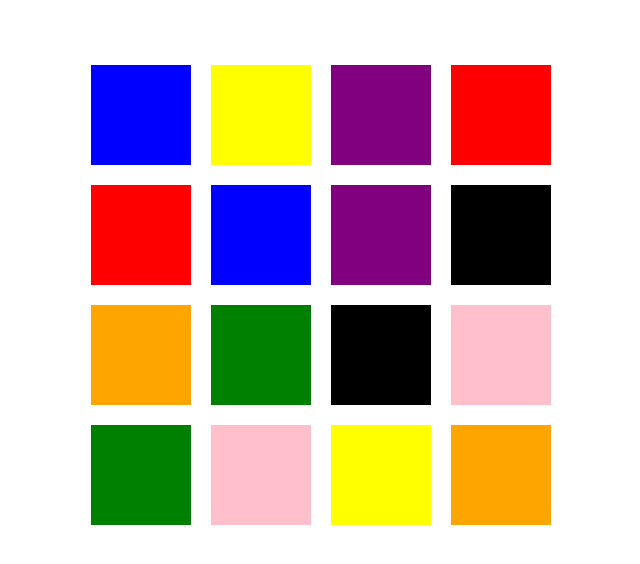
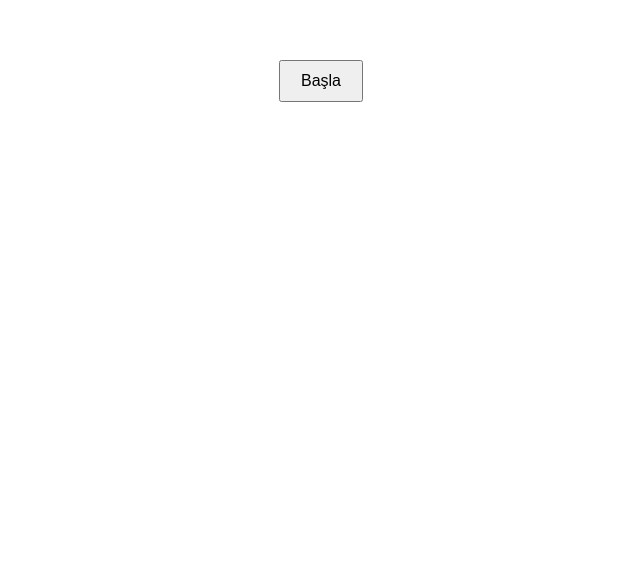
Before and after one commit to aysunurterzi/Memory_Game_Vue, a Vue app: page / in a window 1280 px wide. Shown: the top 564 px of the page, without its empty margins (319-959 px from the left). Built offline with nearby package versions, Linux system fonts and the light colour scheme.

Commit message:
çalışıyor

```diff
--- a/src/App.vue
+++ b/src/App.vue
@@ -1,6 +1,7 @@
 <template>
   <div id="app">
-    <GameBoard />
+    <button @click="startGame" v-if="!gameStarted">Başla</button>
+    <GameBoard v-if="gameStarted" />
   </div>
 </template>
 
@@ -11,6 +12,16 @@ export default {
   name: 'App',
   components: {
     GameBoard
+  },
+  data() {
+    return {
+      gameStarted: false
+    }
+  },
+  methods: {
+    startGame() {
+      this.gameStarted = true;
+    }
   }
 }
 </script>
@@ -24,4 +35,9 @@ export default {
   color: #2c3e50;
   margin-top: 60px;
 }
+button {
+  padding: 10px 20px;
+  font-size: 16px;
+  cursor: pointer;
+}
 </style>
--- a/src/components/GameBoard.vue
+++ b/src/components/GameBoard.vue
@@ -2,12 +2,12 @@
   <div class="game-board">
     <div class="cards-grid">
       <MemoryCard
-        v-for="card in cards"
+        v-for="(card, index) in cards"
         :key="card.id"
-        :color="card.color"
+        :color="card.isFlipped || card.isMatched ? card.color : 'grey'"
         :is-flipped="card.isFlipped"
         :is-matched="card.isMatched"
-        @click="handleCardClick(card)"
+        @click="handleCardClick(index)"
       />
     </div>
   </div>
@@ -27,11 +27,12 @@ export default {
         'red', 'blue', 'pink', 'green',
         'yellow', 'orange', 'black', 'purple'
       ],
-      cards: []
+      cards: [],
+      flippedCards: []
     }
   },
   created() {
-    this.initializeGame()
+    this.initializeGame();
   },
   computed: {
     shuffledColors() {
@@ -48,10 +49,33 @@ export default {
         isFlipped: false,
         isMatched: false
       }));
+      this.flippedCards = [];
     },
-    handleCardClick(card) {
-      // Kart tıklanınca burada işlemler yapılacak
-      console.log(`Clicked card id: ${card.id}, color: ${card.color}`);
+    handleCardClick(index) {
+      const card = this.cards[index];
+      if (card.isMatched || card.isFlipped || this.flippedCards.length === 2) {
+        return;
+      }
+      card.isFlipped = true;
+      this.flippedCards.push(index);
+      if (this.flippedCards.length === 2) {
+        this.checkMatch();
+      }
+    },
+    checkMatch() {
+      const [firstIndex, secondIndex] = this.flippedCards;
+      const firstCard = this.cards[firstIndex];
+      const secondCard = this.cards[secondIndex];
+      if (firstCard.color === secondCard.color) {
+        firstCard.isMatched = true;
+        secondCard.isMatched = true;
+      } else {
+        setTimeout(() => {
+          firstCard.isFlipped = false;
+          secondCard.isFlipped = false;
+        }, 1000);
+      }
+      this.flippedCards = [];
     }
   }
 }
```
